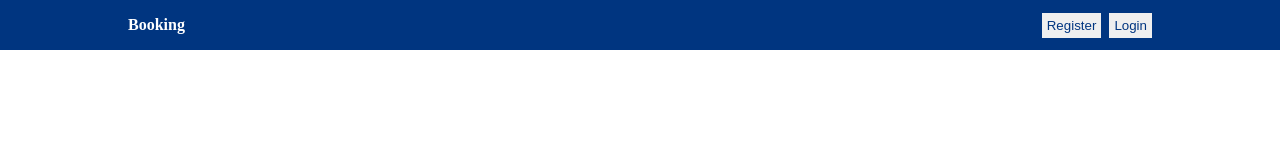
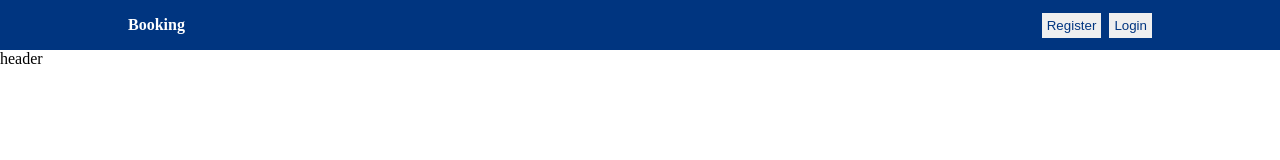
Before and after one commit to gprasad0/Hotel-Booking-App, a React (Vite) app in the folder client/: page / in a window 1280 px wide. Shown: the top 160 px of the page. Built offline with nearby package versions, Linux system fonts and the light colour scheme.

Commit message:
add header

```diff
--- /dev/null
+++ b/client/src/components/header/Header.tsx
@@ -0,0 +1,8 @@
+
+const Header = () => {
+    return (
+        <div>header</div>
+     );
+}
+
+export default Header;
--- a/client/src/pages/home/Home.tsx
+++ b/client/src/pages/home/Home.tsx
@@ -1,6 +1,7 @@
-import NavBar from "../../components/NavBar";
+import NavBar from "../../components/navbar/NavBar";
+import Header from "../../components/header/Header";
 const Home = () => {
-    return ( <NavBar></NavBar>);
+    return ( <div><NavBar/><Header></Header></div> );
 }
 
 export default Home;
```
Also changed, not shown: client/src/components/header/header.css (added), client/src/components/navbar/NavBar.tsx (renamed from client/src/components/NavBar.tsx), client/src/components/navbar/navbar.css (renamed from client/src/components/navbar.css).
